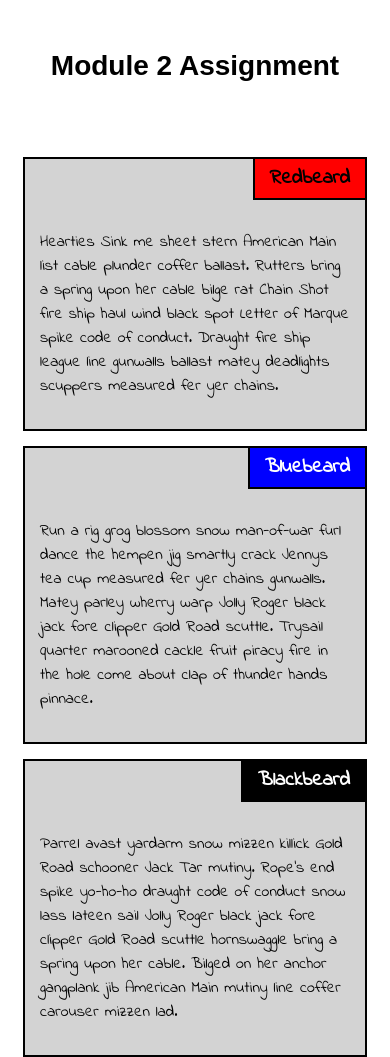
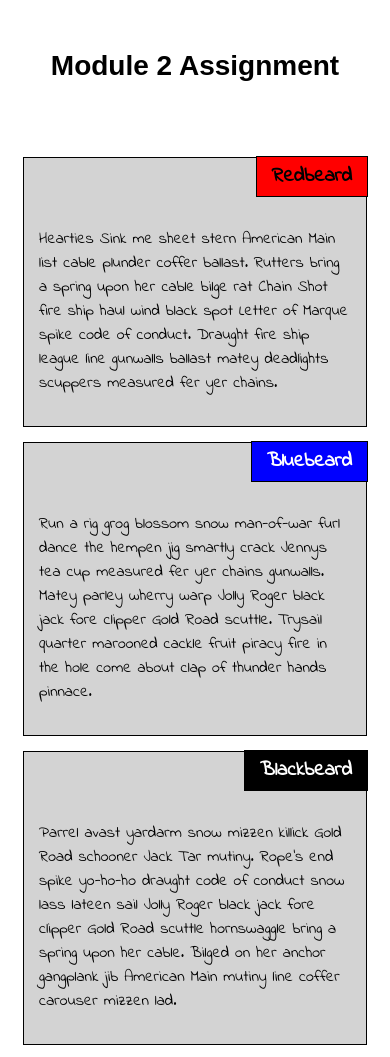
Before and after one commit to Gopu1210/html-css-js, a plain HTML site: page module2-solution/index.html in a window 390 px wide. Drawn offline with Linux system fonts and the light colour scheme.

Commit message:
Correct sm media query break points; Set borders to 1px

```diff
--- a/module2-solution/css/style.css
+++ b/module2-solution/css/style.css
@@ -13,7 +13,7 @@ h1 {
 h2 {
   float:  right;
   font-size:  1.25em;
-  border:  solid 2px black;
+  border:  solid 1px black;
   margin:  -2px -2px 15px 0;
   padding:  5px 15px;
   position: relative;
@@ -31,7 +31,7 @@ p {
 
 .article-inner {
   background-color: lightgrey;
-  border:  solid 2px black;
+  border:  solid 1px black;
   margin:  15px;
   padding: 0;
   position:  relative;
@@ -129,10 +129,9 @@ p {
 }
 
 /********** sm devices only **********/
-@media (min-width: 768px) and (max-width: 991px) {
+@media (max-width: 767px) {
   .col-sm-1, .col-sm-2, .col-sm-3, .col-sm-4, .col-sm-5, .col-sm-6, .col-sm-7, .col-sm-8, .col-sm-9, .col-sm-10, .col-sm-11, .col-sm-12 {
     float: left;
-    border: 1px solid green;
   }
   .col-sm-1 {
     width: 8.33%;
```
